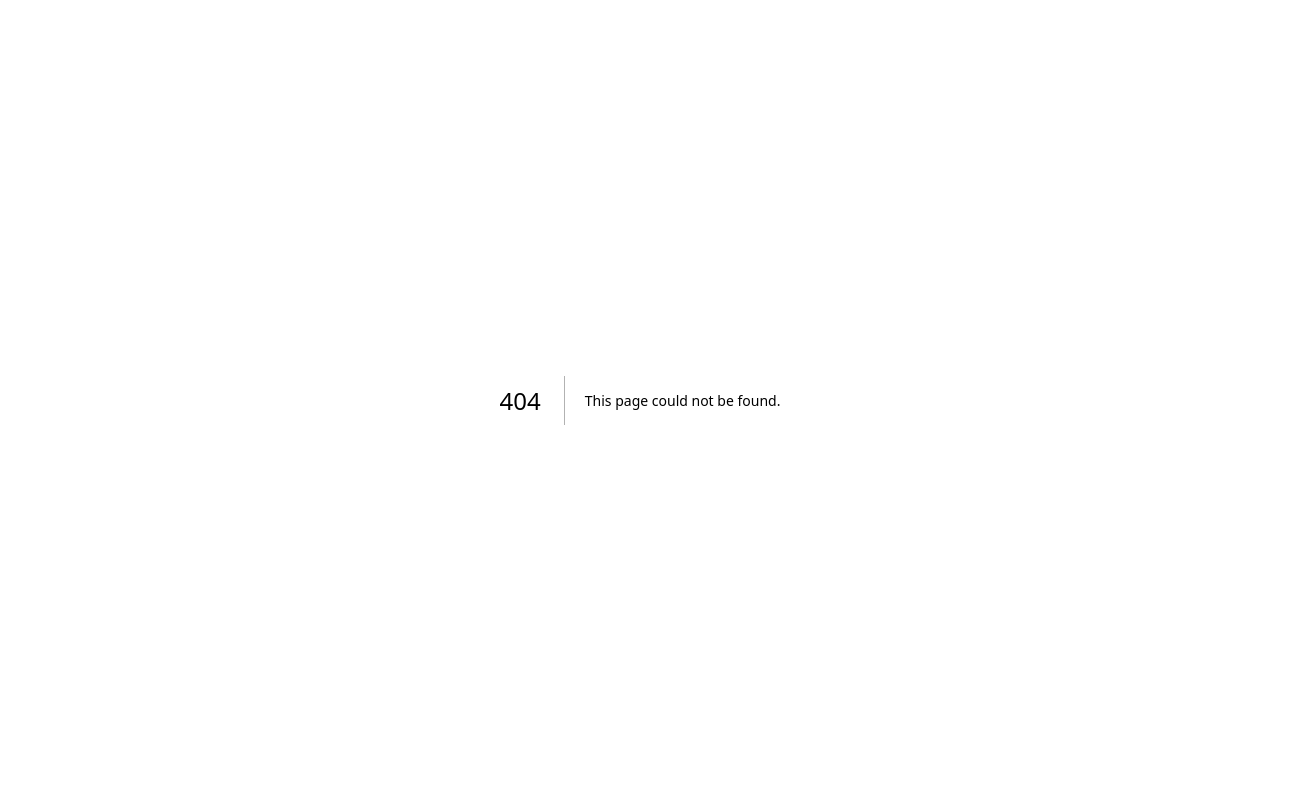
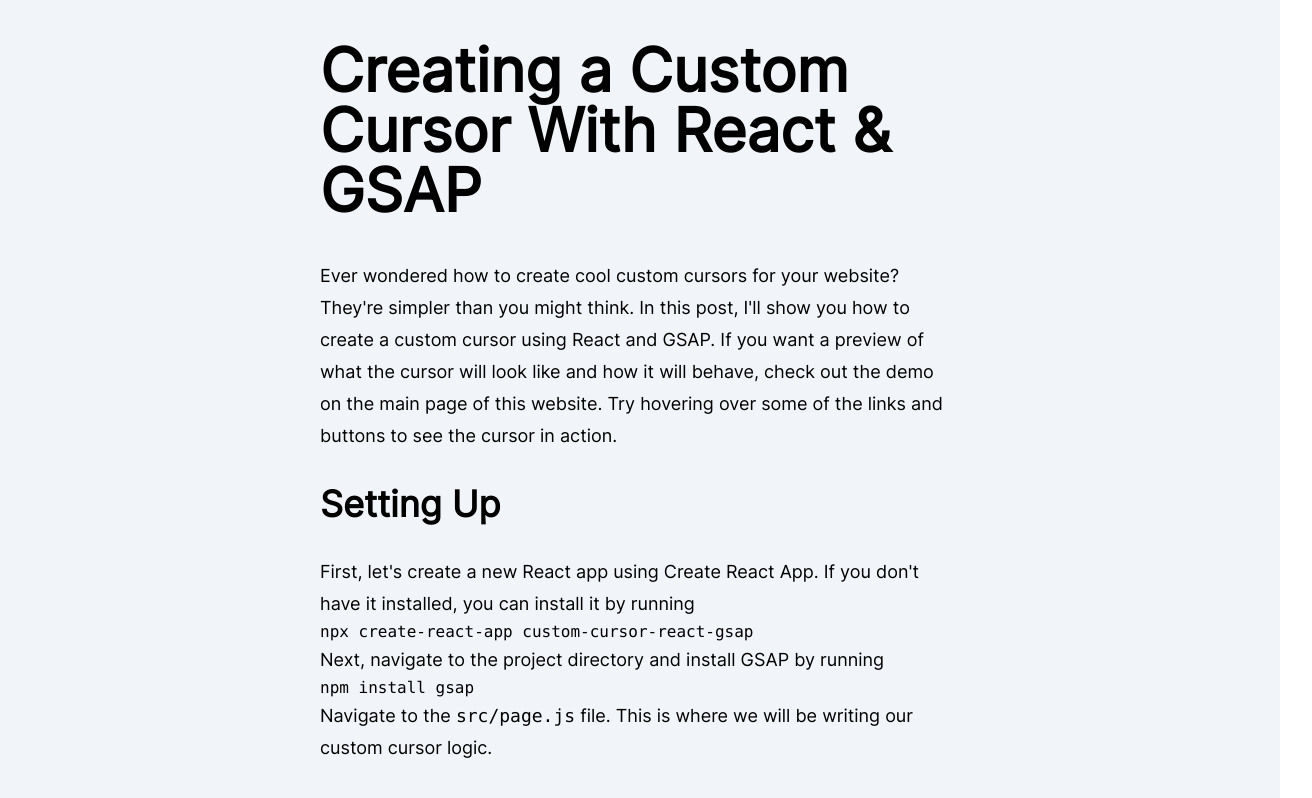
Before and after one commit to SpyGuy0215/website, a Next.js app: page /custom-cursor-react-gsap in a window 1280 px wide. Before the commit this address had no page. Shown: the top 798 px of the page, 1312 px wide, since content can reach past the window. Built offline with nearby package versions, Linux system fonts and the light colour scheme.

Commit message:
got layout working! blog looks good.

```diff
--- a/_posts/custom-cursor-react-gsap.md
+++ b/app/(posts)/custom-cursor-react-gsap/content.mdx
@@ -1,8 +1,7 @@
----
-title: "Creating a Custom Cursor with React and GSAP"
-excerpt: "Ever wondered how to create cool custom cursors for your website? They're simpler than you might think."
-author: "Shashank Prasanna"
----
+import MdxLayout from "@/app/components/mdx/mdx-layout";
+
+
+# Creating a Custom Cursor With React & GSAP
 
 Ever wondered how to create cool custom cursors for your website? They're simpler than you might think.
 In this post, I'll show you how to create a custom cursor using React and GSAP. If you want a preview of what the cursor
@@ -107,3 +106,15 @@ This should hide the user's cursor, leaving only the beautiful custom cursor vis
 
 And that's it! If you want to add even more effects to the cursor, like expanding and interacting with the divs below
 it, you can read my follow-up tutorial on how to do that.
+
+export default function MDXPage({children}) {
+    return <MdxLayout>{children}</MdxLayout>
+
+}
+
+export const metadata = {
+    title: "Creating a Custom Cursor with React and GSAP",
+    excerpt: "Ever wondered how to create cool custom cursors for your website? They're simpler than you might think.",
+    publishDate: "07/06/2024", // Date in MM/DD/YYYY format
+    author: "Shashank Prasanna"
+}
--- /dev/null
+++ b/app/(posts)/custom-cursor-react-gsap/page.jsx
@@ -0,0 +1,6 @@
+"use client";
+import Content from './content.mdx'
+
+export default function Page() {
+    return <Content />
+}
--- a/app/(posts)/hello-world/content.mdx
+++ b/app/(posts)/hello-world/content.mdx
@@ -1,3 +1,5 @@
+import MdxLayout from '@/app/components/mdx/mdx-layout'
+
 # Hello world
 
 Welcome to my blog! This the first post, and also a test post to check the MDX config in Next.js.
@@ -5,7 +7,13 @@ Welcome to my blog! This the first post, and also a test post to check the MDX c
 Expect cool things soon!
 
 
+export default function MDXPage({children}) {
+    return <MdxLayout>{children}</MdxLayout>
+
+}
+
 export const metadata = {
     title: "Hello World",
-    publishDate: "07/05/2024" // Date in MM/DD/YYYY format
+    publishDate: "07/05/2024", // Date in MM/DD/YYYY format
+    author: "Shashank Prasanna"
 }
--- /dev/null
+++ b/app/components/mdx/mdx-layout.js
@@ -0,0 +1,9 @@
+export default function MdxLayout({children}) {
+    return (
+        <div className="bg-slate-100 pt-10 min-h-screen pb-10">
+            <div className={'w-1/2 mx-auto'}>
+                {children}
+            </div>
+        </div>
+    )
+}
--- a/app/mdx-components.jsx
+++ /dev/null
@@ -1,8 +0,0 @@
-import {Heading} from '@/app/components/mdx/heading/Heading'
-
-export function useMDXComponents(components){
-    return{
-        h1: Index,
-        ...components
-    }
-}
--- /dev/null
+++ b/mdx-components.js
@@ -0,0 +1,8 @@
+export function useMDXComponents(components) {
+  return {
+      h1: ({children}) => <h1 className={'font-inter text-6xl font-bold mb-10'}>{children}</h1>,
+      h2: ({children}) => <h2 className={'font-inter text-4xl font-bold my-8'}>{children}</h2>,
+      p: ({children}) => <p className={'font-inter leading-8 text-lg'}>{children}</p>,
+      ...components
+  }
+}
--- a/tailwind.config.js
+++ b/tailwind.config.js
@@ -1,9 +1,10 @@
 /** @type {import('tailwindcss').Config} */
 module.exports = {
   content: [
-    "./pages/**/*.{js,ts,jsx,tsx,mdx}",
-    "./components/**/*.{js,ts,jsx,tsx,mdx}",
-    "./app/**/*.{js,ts,jsx,tsx,mdx}",
+    "./pages/**/*.{js,ts,jsx,tsx,md,mdx}",
+    "./components/**/*.{js,ts,jsx,tsx,md,mdx}",
+    "./app/**/*.{js,ts,jsx,tsx,md,mdx}",
+    "./*.{js,ts,jsx,tsx,md,mdx}",
   ],
   theme: {
     extend: {
```
